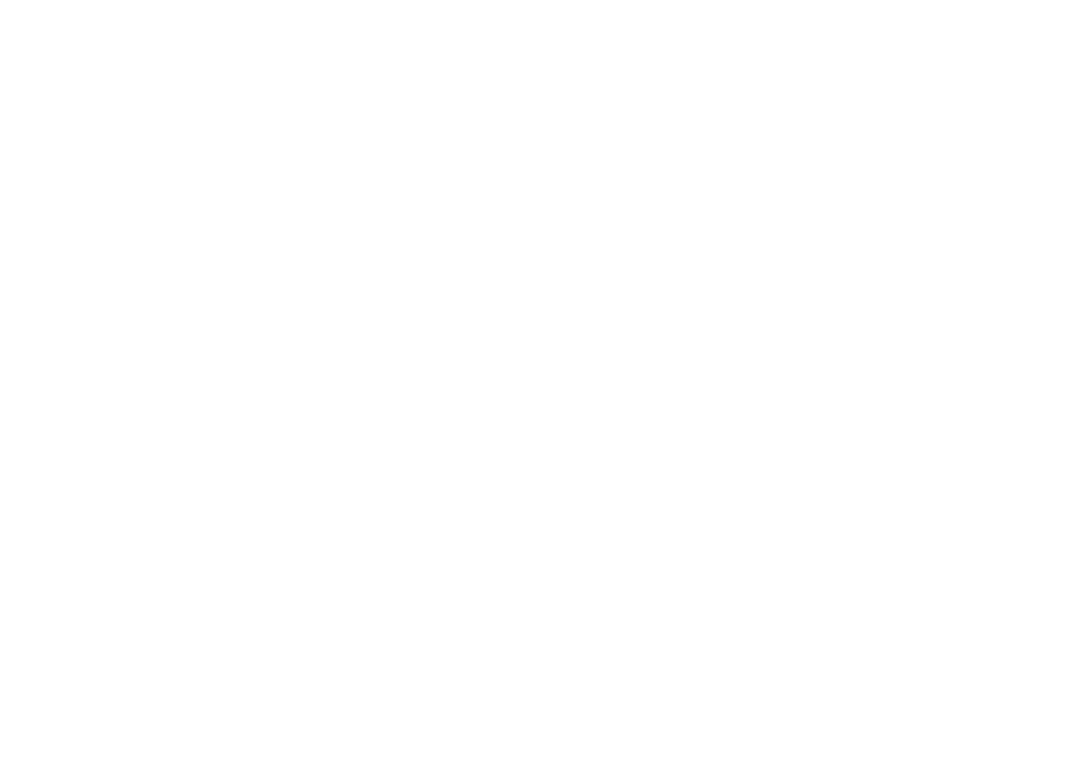
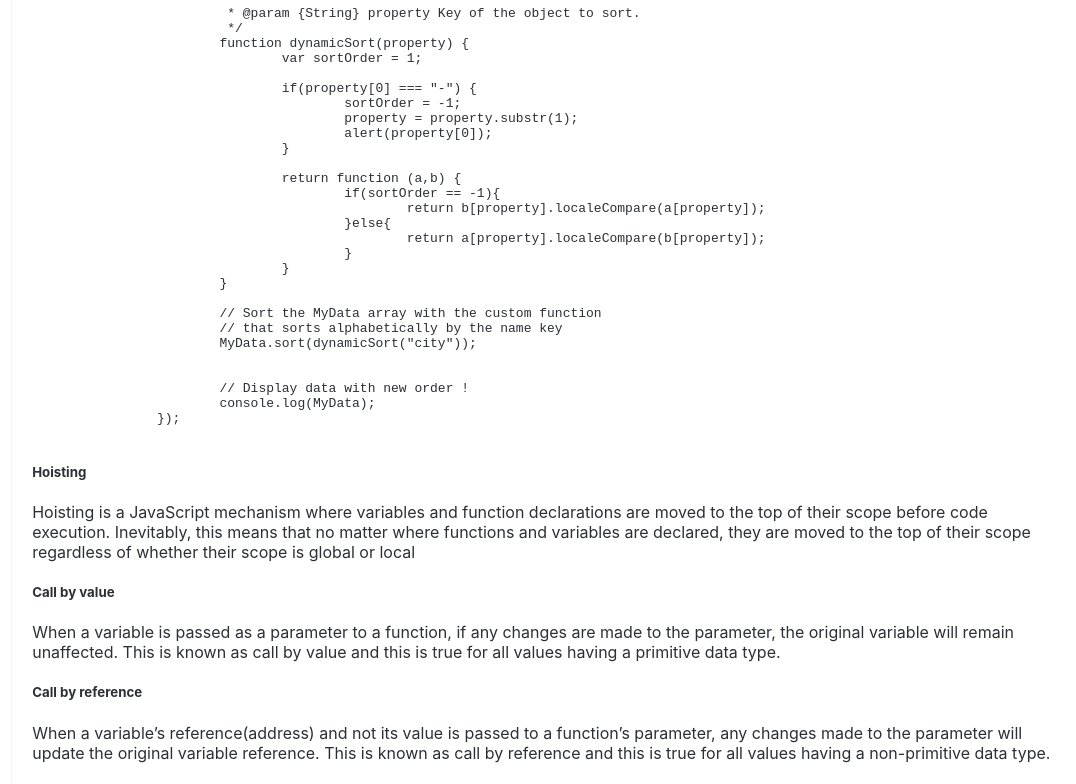
Before and after one commit to sivajisanapala/UI-Development, an Angular app: page /dashboard/javascript in a window 1280 px wide. Shown: the part 1016-1800 px from the top of the page, without its empty margins (202-1278 px from the left). Before the commit the page ends 851 px from the top, so only its background shows below. Built offline with nearby package versions, Linux system fonts and the light colour scheme.

Commit message:
after deloitte interview questions update

```diff
--- a/src/app/items/dashboard/brief/css3/css3.component.html
+++ b/src/app/items/dashboard/brief/css3/css3.component.html
@@ -7,4 +7,11 @@
 	<li></li>
 	<li></li>
 </ol>
+<h5>How to convert scssto css</h5>
+
+<h5>Clear float</h5>
+<h5>Box-Model</h5>
+
+<h5>Flex-Box</h5>
+
 </div>
--- a/src/app/items/dashboard/brief/jscript/jscript.component.html
+++ b/src/app/items/dashboard/brief/jscript/jscript.component.html
@@ -15,5 +15,14 @@
 
 <h6>Sorting array objects based on values(String)</h6>
 
-<pre [innerHTML]=""></pre>
+<pre [innerHTML]="arrayobjsort"></pre>
+
+<h5>Hoisting</h5>
+<p>Hoisting is a JavaScript mechanism where variables and function declarations are moved to the top of their scope before code execution. Inevitably, this means that no matter where functions and variables are declared, they are moved to the top of their scope regardless of whether their scope is global or local</p>
+
+<h5>Call by value</h5>
+<p>When a variable is passed as a parameter to a function, if any changes are made to the parameter, the original variable will remain unaffected. This is known as call by value and this is true for all values having a primitive data type.</p>
+
+<h5>Call by reference</h5>
+<p>When a variable’s reference(address) and not its value is passed to a function’s parameter, any changes made to the parameter will update the original variable reference. This is known as call by reference and this is true for all values having a non-primitive data type.</p>
 </div>
```
